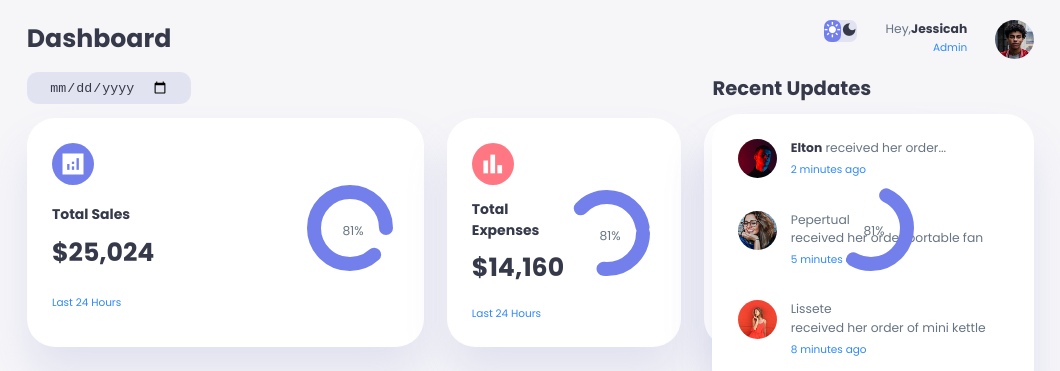
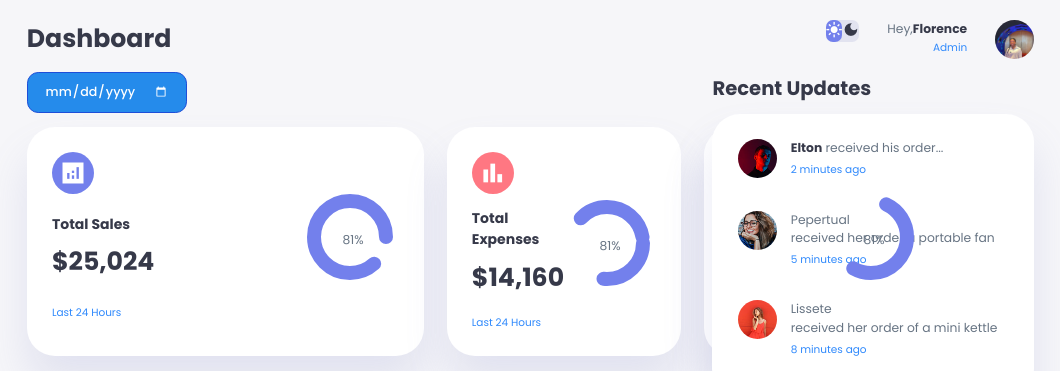
Before and after one commit to Flor-wintima/Dashboard, a plain HTML site: page index.html in a window 1280 px wide. Shown: the top 371 px of the page, 220-1280 px from the left. Drawn offline with Linux system fonts and the light colour scheme.

Commit message:
Update admin profile and date picker

```diff
--- a/index.html
+++ b/index.html
@@ -207,11 +207,11 @@
                 </div>
                 <div class="profile">
                     <div class="info">
-                        <p>Hey,<b>Jessicah</b></p>
+                        <p>Hey,<b>Florence</b></p>
                         <small class="text-muted">Admin</small>
                     </div>
                     <div class="profile-photo">
-                        <img src="./Images/images/profile-1.jpg">
+                        <img src="Images/images/profile-5.jpeg" alt="Admin Profile">
                     </div>
                 </div>
             </div>
@@ -225,7 +225,7 @@
                         <img src="./Images/images/profile-2.jpg">
                     </div>
                     <div class="message">
-                       <p><b>Elton</b> received her order...</p>
+                       <p><b>Elton</b> received his order...</p>
                         <small class="text-muted">2 minutes ago</small>
                     </div>
                 </div>
@@ -234,7 +234,7 @@
                         <img src="./Images/images/profile-3.jpg">
                     </div>
                     <div class="message">
-                        <p><br>Pepertual</br> received her order portable fan</p>
+                        <p><br>Pepertual</br> received her order a portable fan</p>
                         <small class="text-muted">5 minutes ago</small>
                     </div>
                 </div>
@@ -243,7 +243,7 @@
                         <img src="./Images/images/profile-4.jpg">
                     </div>
                     <div class="message">
-                        <p><br>Lissete</br> received her order of mini kettle</p>
+                        <p><br>Lissete</br> received her order of a mini kettle</p>
                         <small class="text-muted">8 minutes ago</small>
                     </div>
                 </div>
--- a/style.css
+++ b/style.css
@@ -236,18 +236,43 @@ main{
    margin-top: 1.4rem;
 }
 
-main .date{
-    display: inline-block;
-    background: var(--color-light);
+/* DATE PICKER */
+main .date {
+    display: inline-flex;
+    align-items: center;
+    background: #258beb;
+    border: 1px solid #1d4ed8;
     border-radius: var(--border-radius-2);
     margin-top: 1rem;
-    padding: 0.5rem 1.6rem;
+    padding: 0.7rem 1.2rem;
+    max-width: 100%;
+    transition: all 300ms ease;
 }
 
-main .date input[type="date"]{
+main .date input[type="date"] {
     background: transparent;
-    color: var(--color-dark);
+    color: #ffffff;
+    color-scheme: dark;
+    font-family: 'Poppins', sans-serif;
+    font-size: 0.9rem;
+    font-weight: 500;
+    cursor: pointer;
+    min-width: 0;
+    max-width: 100%;
 }
+
+main .date input[type="date"]::-webkit-calendar-picker-indicator {
+    filter: brightness(0) invert(1);
+    cursor: pointer;
+}
+
+main .date:focus-within {
+    outline: 2px solid #93c5fd;
+    outline-offset: 3px;
+}
+
+
+
 
 main .insights{
     display: grid;
```
Also changed, not shown: Images/images/profile-5.jpeg (added).
